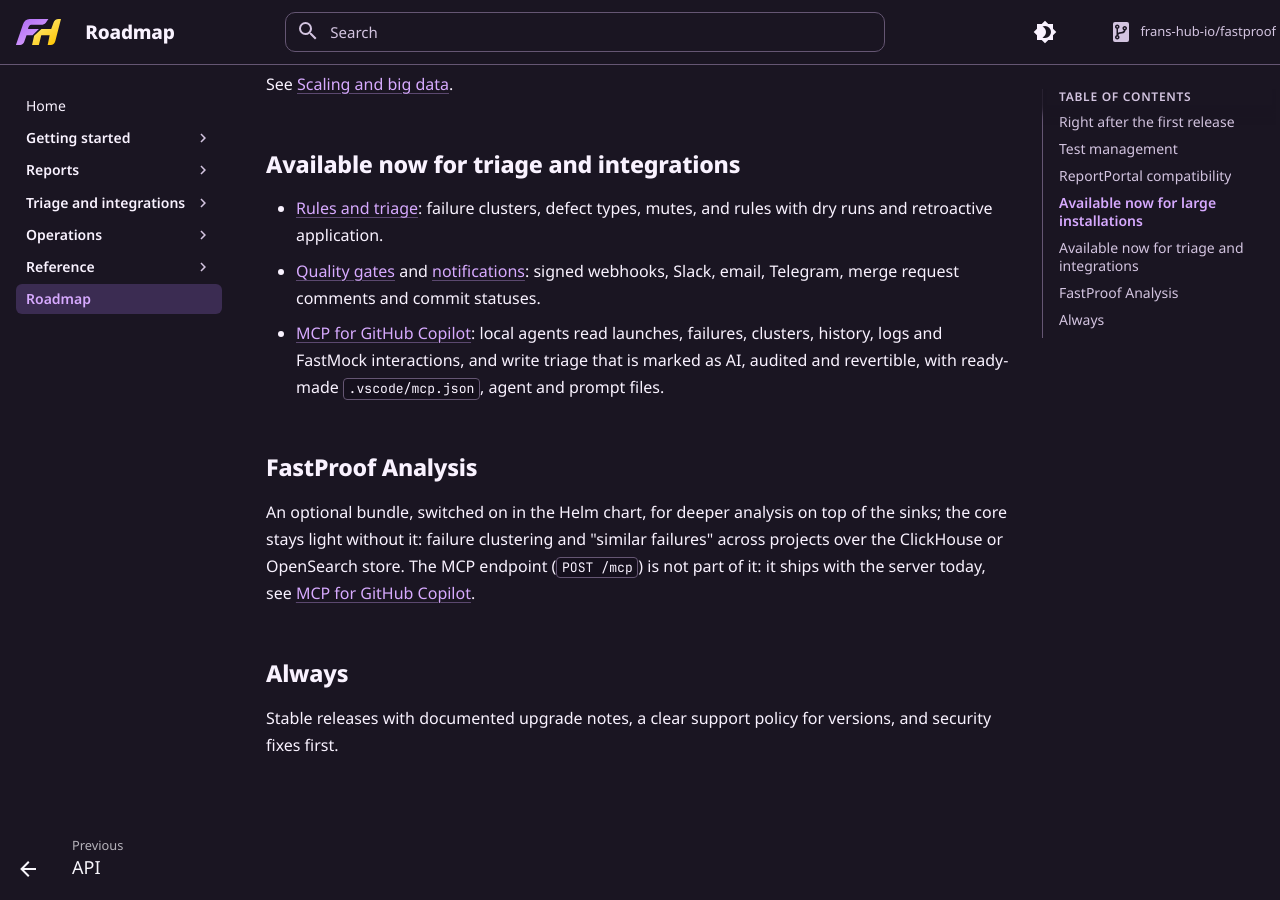
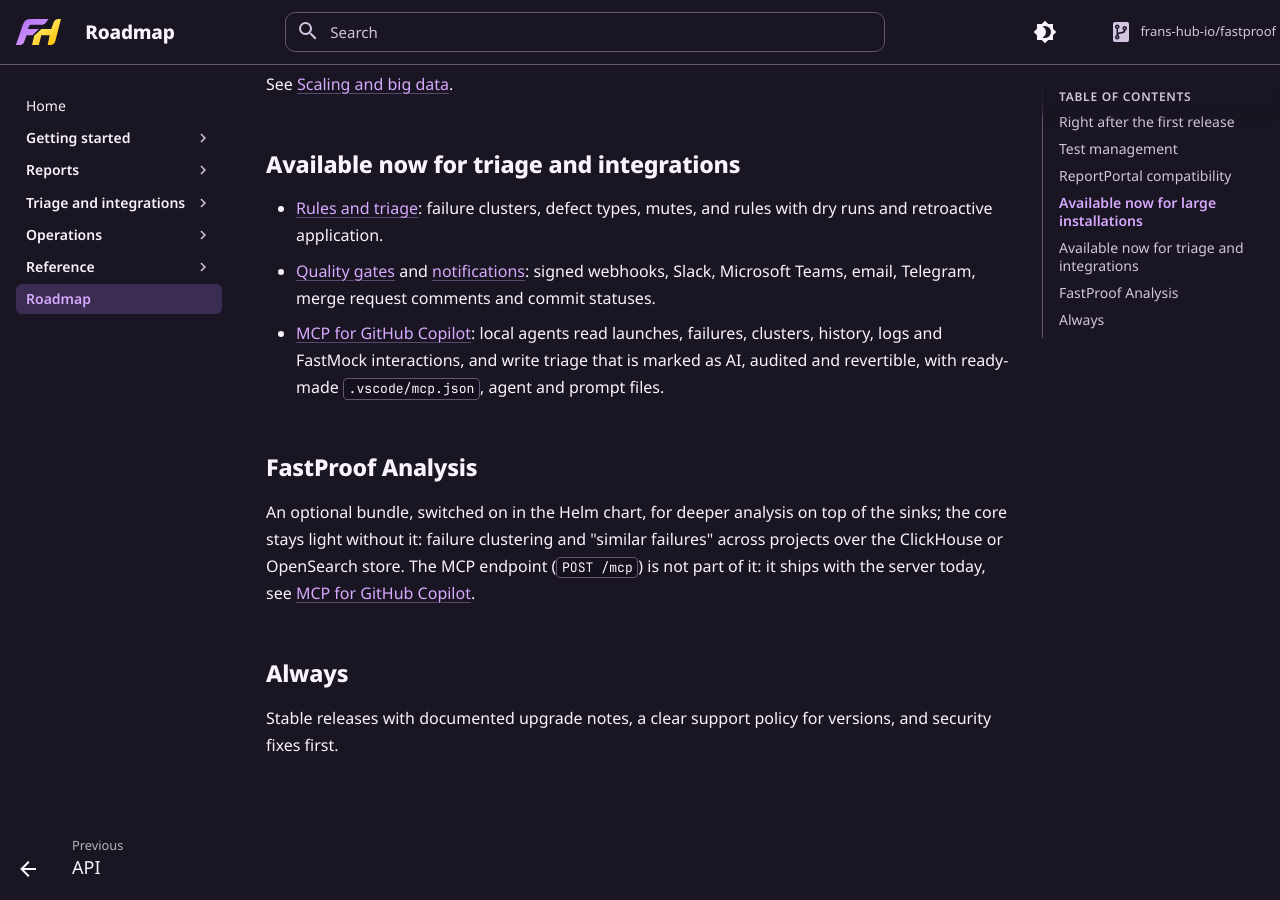
Before and after one commit to frans-hub-io/fastproof, an MkDocs documentation site: the page built from docs/roadmap.md, in a window 1280 px wide and 900 px high, scrolled down 1038 px. Built offline with MkDocs 1.6.1 and Material for MkDocs 9.7.7, drawn with Linux system fonts in a browser that asks for light colours.

Commit message:
List Microsoft Teams among the available notification channels in the roadmap

```diff
--- a/docs/roadmap.md
+++ b/docs/roadmap.md
@@ -37,7 +37,7 @@ See [Scaling and big data](operations/scaling.md).
 
 - [Rules and triage](guide/rules-and-triage.md): failure clusters, defect types, mutes, and rules with dry runs
   and retroactive application.
-- [Quality gates](guide/quality-gates.md) and [notifications](guide/notifications.md): signed webhooks, Slack,
+- [Quality gates](guide/quality-gates.md) and [notifications](guide/notifications.md): signed webhooks, Slack, Microsoft Teams,
   email, Telegram, merge request comments and commit statuses.
 - [MCP for GitHub Copilot](guide/mcp-copilot.md): local agents read launches, failures, clusters, history,
   logs and FastMock interactions, and write triage that is marked as AI, audited and revertible, with
```
